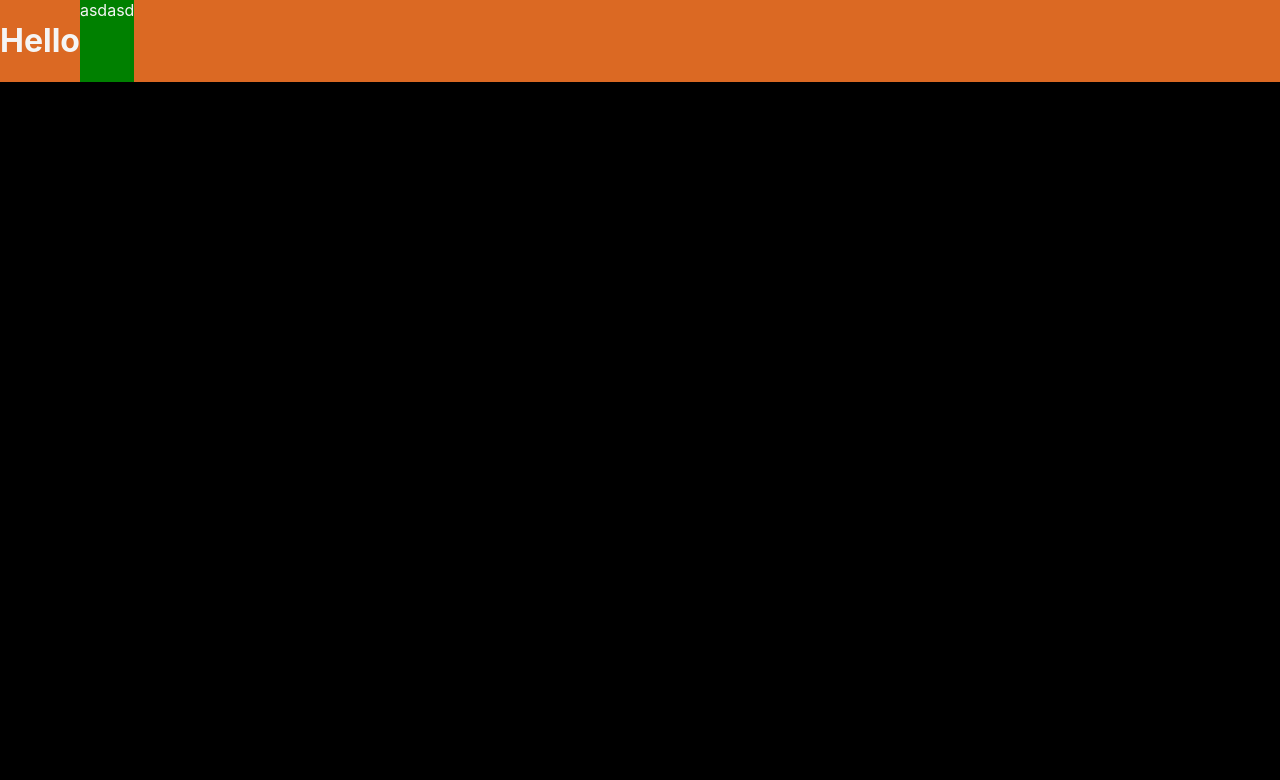
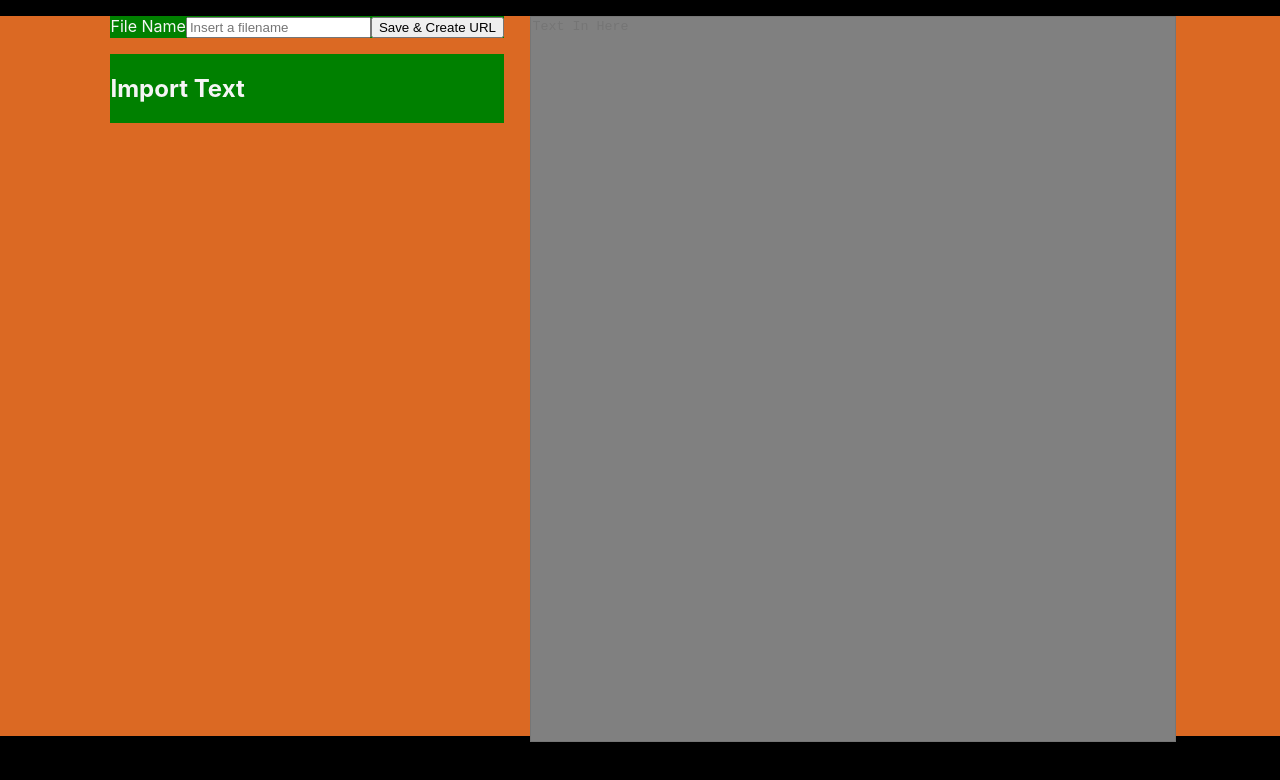
Before and after one commit to qClomp/StoreText, a React (Vite) app: page / in a window 1280 px wide. Shown: the top 780 px of the page. Built offline with nearby package versions, Linux system fonts and the light colour scheme.

Commit message:
added features
1- MainPage, TextPage added.
2- Basic routing done.
3- Dynamic routing `/fileurl` done.
4- Styled Components added.
5- URL Generation added.

```diff
--- a/pages/PageMain.tsx
+++ b/pages/PageMain.tsx
@@ -1,19 +1,113 @@
 
+import { useState } from "react"
+
+// /utilities
+import GenerateURL from "../src/utilities/GenerateURL.js"
+
+// Styled Components
 import {
     SPageMain,
-    CRUDBox
+    CRUDBox,
+    STextBox,
+    STextArea,
+    CRUDArea
  } from "../styles/StyledGlobal.js"
+
+interface IText {
+    url: string,
+    filename: string,
+    textdata: string
+}
 
 export default function PageMain() {
 
+    const [ storetext, setStoretext ] = useState<IText>({
+        url: "",
+        filename: "",
+        textdata: ""
+    })
+    const [ generatedurl, setGeneratedurl ] = useState("")
+
+    const checkValid = () => {
+        if(storetext.filename === "")
+            return false
+        if(storetext.textdata === "")
+            return false
+
+        return true
+    }
+
+    const handleInput = (inEvent:any) => {
+        setStoretext({
+            ...storetext,
+            [inEvent.target.name]: inEvent.target.value
+        })
+    }
+
+    const StoreText = async () => {
+        if(checkValid() === false)
+            return
+
+        let storedtext = {
+            url: GenerateURL(5),
+            filename: storetext.filename,
+            textdata: storetext.textdata
+        }
+
+        console.log(JSON.stringify(storedtext))
+
+        await fetch('https://localhost:7034/SText',
+        {
+            method: 'POST',
+            headers: {
+                'Content-Type': 'application/json'
+            },
+            body: JSON.stringify(storedtext)
+        })
+        .then(response => {
+            return response.json()
+        })
+        .then(data => {
+            console.log("Created!: ")
+            console.log(data.url)
+            setGeneratedurl(data.url.toString())
+        })
+        .catch(error => console.log(error))
+    }
 
     return(
         <SPageMain>
-            <h1>Hello</h1>
-            <CRUDBox>
-                asdasd
+            <CRUDArea>
 
-            </CRUDBox>
+                <CRUDBox>
+                    <label>File Name</label>
+                    <input
+                    placeholder="Insert a filename"
+                    value={storetext.filename}
+                    name="filename"
+                    onChange={(e) => handleInput(e)}
+                    />
+                    <button
+                    onClick={() => { StoreText() }}
+                    >Save & Create URL</button>
+                </CRUDBox>
+
+                <CRUDBox>
+                    <h2>Import Text</h2>
+                    { generatedurl !== "" && <a>{ `http://localhost:3000/${generatedurl}` }</a> }
+                    { generatedurl }
+                </CRUDBox>
+            </CRUDArea>
+
+            <STextBox>
+                <STextArea
+                placeholder="Text In Here"
+                value={storetext.textdata}
+                name="textdata"
+                onChange={ (e) => handleInput(e)}
+                />
+            </STextBox>
+
         </SPageMain>
     )
 }
--- /dev/null
+++ b/pages/PageText.tsx
@@ -0,0 +1,83 @@
+
+import { useLayoutEffect, useState } from "react"
+import { useParams } from "react-router-dom"
+
+// Pages
+import PageNotFound from "./PageNotFound"
+
+// Styles
+import {
+    SPageText,
+    STextBox,
+    STextArea,
+} from "../styles/StyledGlobal"
+
+interface IText {
+    url: string,
+    filename: string,
+    textdata: string,
+}
+
+export default function PageText() {
+
+    const [ pagestatus, setPageStatus] = useState(0);
+    const [ storetext, setStoretext ] = useState<IText>({
+        url: "",
+        filename: "",
+        textdata: ""
+    })
+
+    const routeparam = useParams()
+
+    useLayoutEffect(() => {
+        let fetchurl = ("https://localhost:7034/Stext/" + routeparam.texturl)
+
+        fetch(fetchurl)
+            .then(response => {
+                if(!response.ok) {
+                    setPageStatus(2)
+                    return
+                }
+                return response.json()
+            })
+            .then(data => {
+                setStoretext({
+                    url: data.url,
+                    filename: data.filename,
+                    textdata: data.textdata
+                })
+                setPageStatus(1)
+            })
+            .catch(error => {
+                setPageStatus(2)
+            })
+
+    }, [])
+
+    const ParseText = () => {
+        let returnText
+        returnText = storetext.textdata
+        return returnText.toString()
+    }
+
+    if(pagestatus === 0) {
+        return <h1>Loading...</h1>
+    }
+
+    if (pagestatus === 2) {
+        return <PageNotFound/>
+    }
+
+    return(
+        <SPageText>
+            <h1>File Name: { storetext.filename }</h1>
+
+            <STextBox>
+                <STextArea
+                value={  ParseText() }
+                onChange={() => {}}
+                />
+            </STextBox>
+        </SPageText>
+    )
+}
--- a/src/Router.tsx
+++ b/src/Router.tsx
@@ -4,6 +4,7 @@ import { BrowserRouter, Route, Routes } from "react-router-dom";
 // Pages
 import PageMain from "../pages/PageMain"
 import PageNotFound from "../pages/PageNotFound"
+import PageText from "../pages/PageText"
 
 export default function Router() {
 
@@ -12,7 +13,8 @@ export default function Router() {
             <Routes>
                 <Route>
                     <Route index element={ <PageMain/> } />
-                    <Route path="*" element={ <PageNotFound/>} />
+                    {/* <Route path="*" element={ <PageNotFound/>} /> */}
+                    <Route path="/:texturl" element={ <PageText/> } />
                 </Route>
             </Routes>
         </BrowserRouter>
--- /dev/null
+++ b/src/utilities/GenerateURL.ts
@@ -0,0 +1,20 @@
+
+const GenerateURL = (inLength:number) => {
+
+    let urllength
+    if(inLength < 3 || inLength === undefined || null)
+        urllength = 8
+    else
+        urllength = inLength
+
+    const characters = "ABCDEFGHIJKLMNOPQRSTUVWXYZabcdefghijklmnopqrstuvwxyz0123456789"
+    let url = ""
+
+    for(let index = 0; index < urllength; index++) {
+        url += characters.charAt(Math.floor(Math.random() * characters.length))
+    }
+
+    return url
+}
+
+export default GenerateURL;
--- a/styles/App.css
+++ b/styles/App.css
@@ -1,5 +1,9 @@
 .App {
   text-align: center;
+  background-color: #ffffff;
+}
+
+.colortest {
   background-color: #ffffff;
 }
 
--- a/styles/StyledGlobal.ts
+++ b/styles/StyledGlobal.ts
@@ -5,9 +5,38 @@ export const SPageMain = styled.div`
     background-color: #db6923;
     display: flex;
     flex-direction: row;
+    justify-content: center;
+    margin-top: 2vh;
+    `
+
+export const CRUDArea = styled.div`
+    display: flex;
+    flex-direction: column;
     `
 
 export const CRUDBox = styled.div`
     background-color: green;
+    margin-bottom: 1em;
+    `
+
+export const STextBox = styled.div`
+    background-color: wheat;
+    width: 50%;
+    height: 90vh;
+    margin-left: 2vw;
+    `
+
+export const STextArea = styled.textarea`
+    background-color: gray;
+    width: 100%;
+    height: 100%;
+    `
+
+export const SPageText = styled.div`
+    background-color: #db6923;
+    display: flex;
+    flex-direction: column;
+    align-items: center;
+    margin-top: 2vh;
 
     `
--- a/styles/global.css
+++ b/styles/global.css
@@ -11,6 +11,9 @@ body {
   color: whitesmoke;
 }
 
+textarea {
+  resize: none;
+}
 /* code {
   font-family: source-code-pro, Menlo, Monaco, Consolas, 'Courier New',
     monospace;
```
